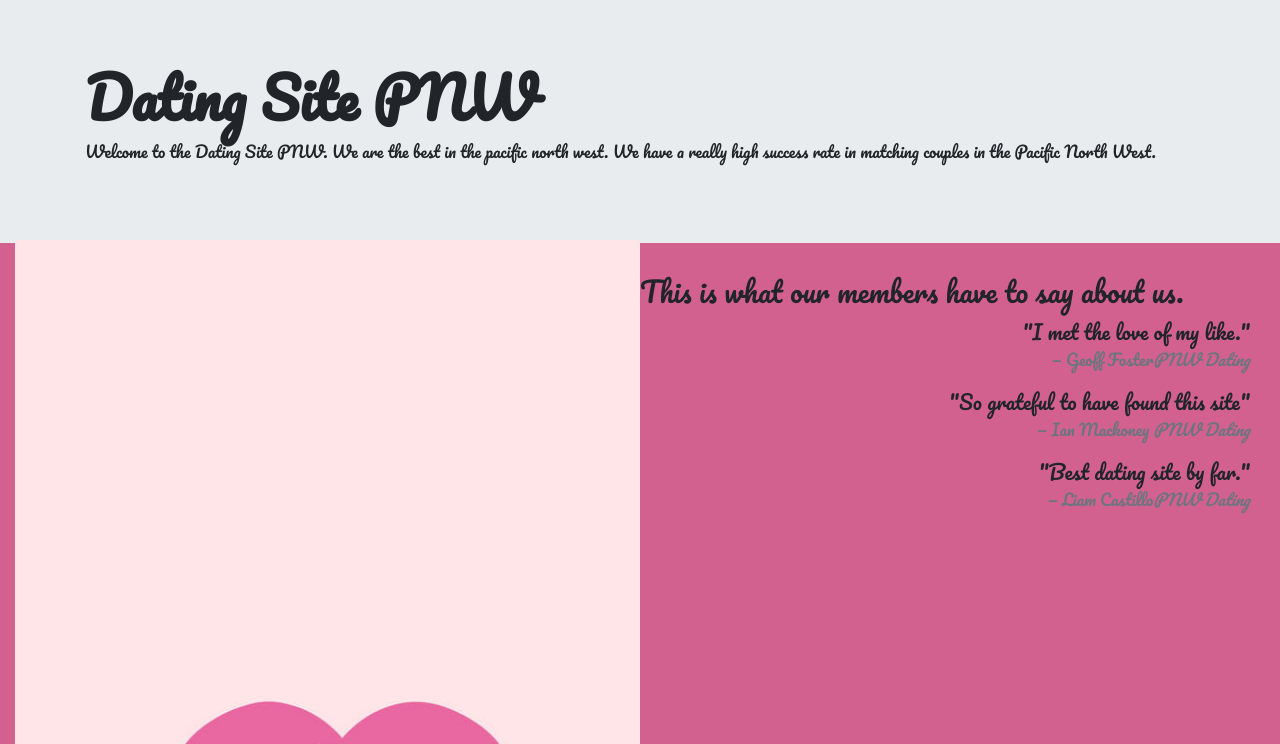
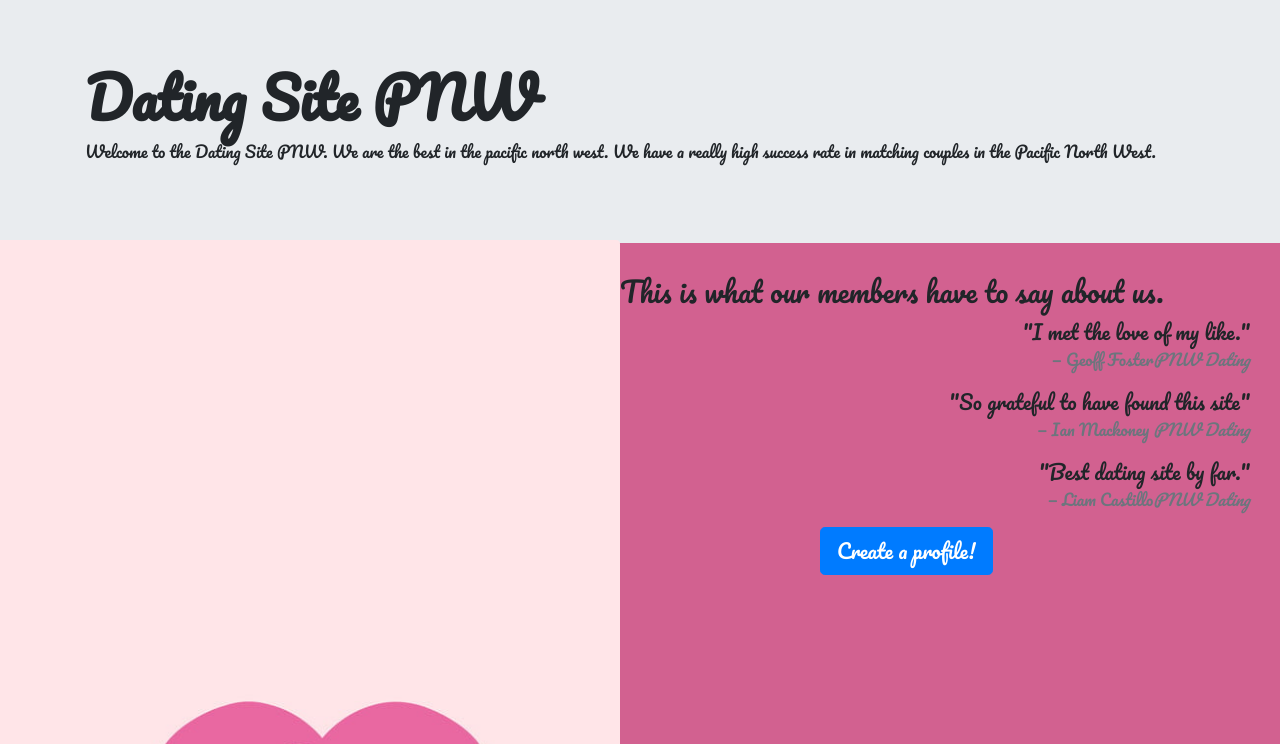
Before and after one commit to rdhaliwal6/dating, a PHP site: page /views/home.html in a window 1280 px wide. Shown: the part 56-800 px from the top of the page. Run offline with PHP 8.4, Linux system fonts and the light colour scheme.

Commit message:
Added button and fixed the image

```diff
--- a/styles/dating.css
+++ b/styles/dating.css
@@ -4,9 +4,16 @@ body{
 }
 .pic{
    margin-top: -35px;
+    margin-left: -20px;
     width: 50%;
 }
 
 .about{
     font-size: 15pt;
 }
+
+#button{
+   position: relative;
+    left: 200px;
+
+}
--- a/views/home.html
+++ b/views/home.html
@@ -46,7 +46,10 @@
                 <footer class="blockquote-footer">Liam Castillo<cite title="Source Title">PNW Dating</cite></footer>
             </blockquote>
         </div>
-    </div>
+        <div id="button" class="rounded container-fluid">
+        <button type="button" class="btn btn-primary btn-lg">Create a profile!</button>
+        </div>
+        </div>
 
 
 <!-- Optional JavaScript -->
```
